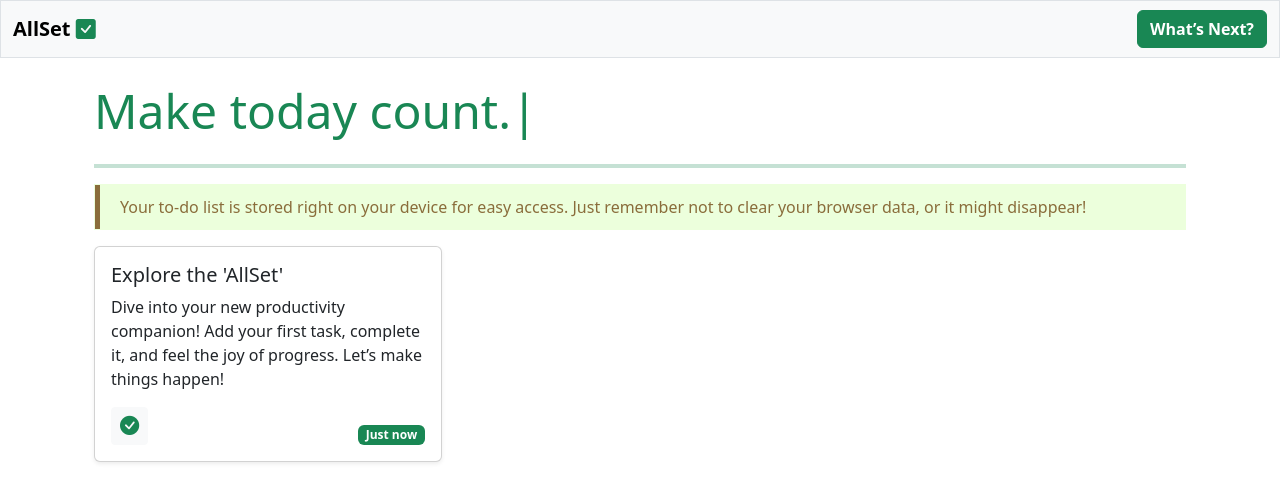
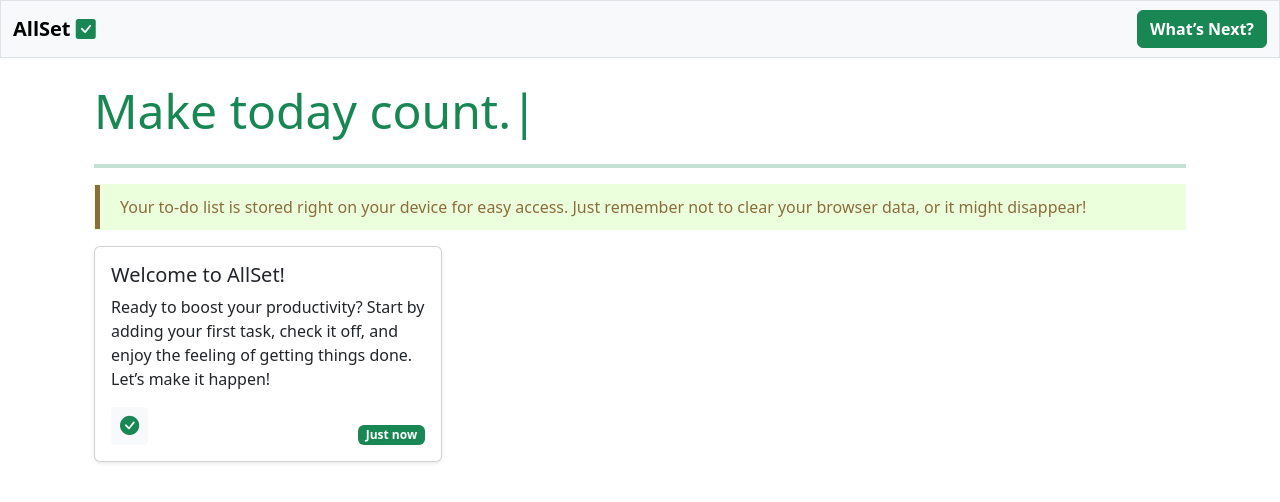
Before and after one commit to MahinSojitra/allset, an Angular app: page / in a window 1280 px wide. Shown: the top 502 px of the page. Built offline with nearby package versions, Linux system fonts and the light colour scheme.

Commit message:
changes in user welcome message

```diff
--- a/src/app/app-components/home/home.component.ts
+++ b/src/app/app-components/home/home.component.ts
@@ -32,8 +32,8 @@
         this.todos = [
           {
             "id": 1,
-            "title": "Explore the 'AllSet'",
-            "description": "Dive into your new productivity companion! Add your first task, complete it, and feel the joy of progress. Let’s make things happen!",
+            "title": "Welcome to AllSet!",
+            "description": "Ready to boost your productivity? Start by adding your first task, check it off, and enjoy the feeling of getting things done. Let’s make it happen!",
             "active": true,
             "created_at": new Date(),
             "updated_at": new Date()
```
